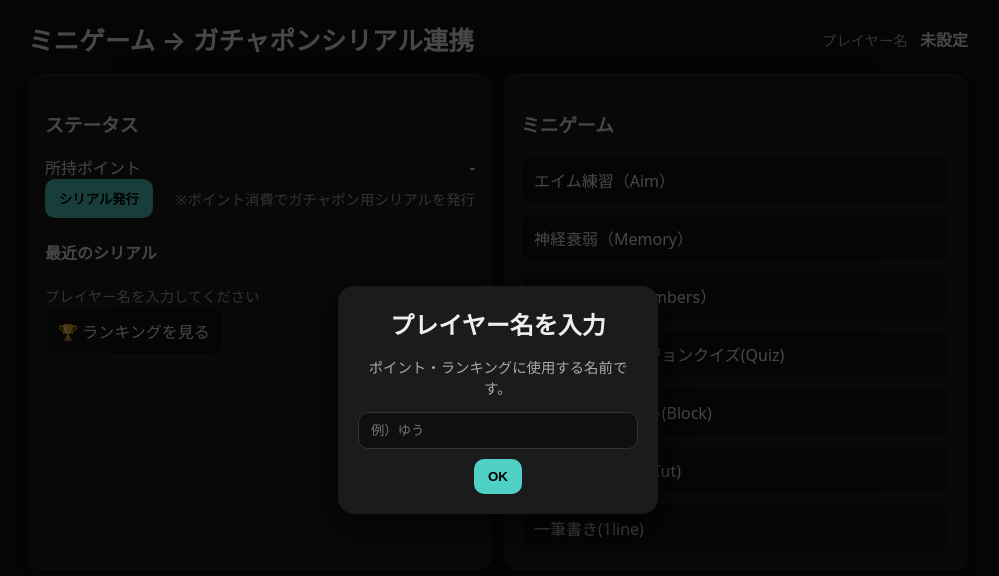
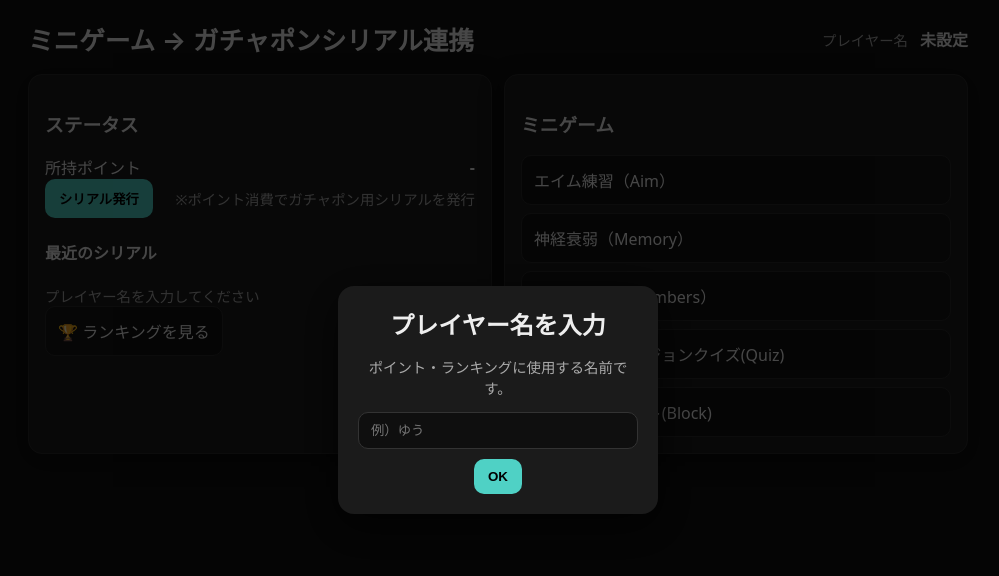
Before and after one commit to yuuyuu661/gameSite, a website: page public/index.html in a window 1280 px wide. Shown: the whole page, without its empty margins (142-1141 px from the left). Drawn offline with Linux system fonts and the light colour scheme.

Commit message:
Update index.html

```diff
--- a/public/index.html
+++ b/public/index.html
@@ -172,9 +172,6 @@
           <a class="game" href="/games/numbers/index.html">数字タップ（Numbers）</a>
           <a class="game" href="/games/fusion/index.html">ポケモンフュージョンクイズ(Quiz)</a>
           <a class="game" href="games/block/index.html">ブロックブラスト(Block)</a>
-          <a class="game" href="/games/fruitslice/index.html">フルーツカット(Cut)</a>
-          <a class="game" href="games/oneline/index.html">一筆書き(1line)</a>
-
         </div>
       </div>
     </div>
```
